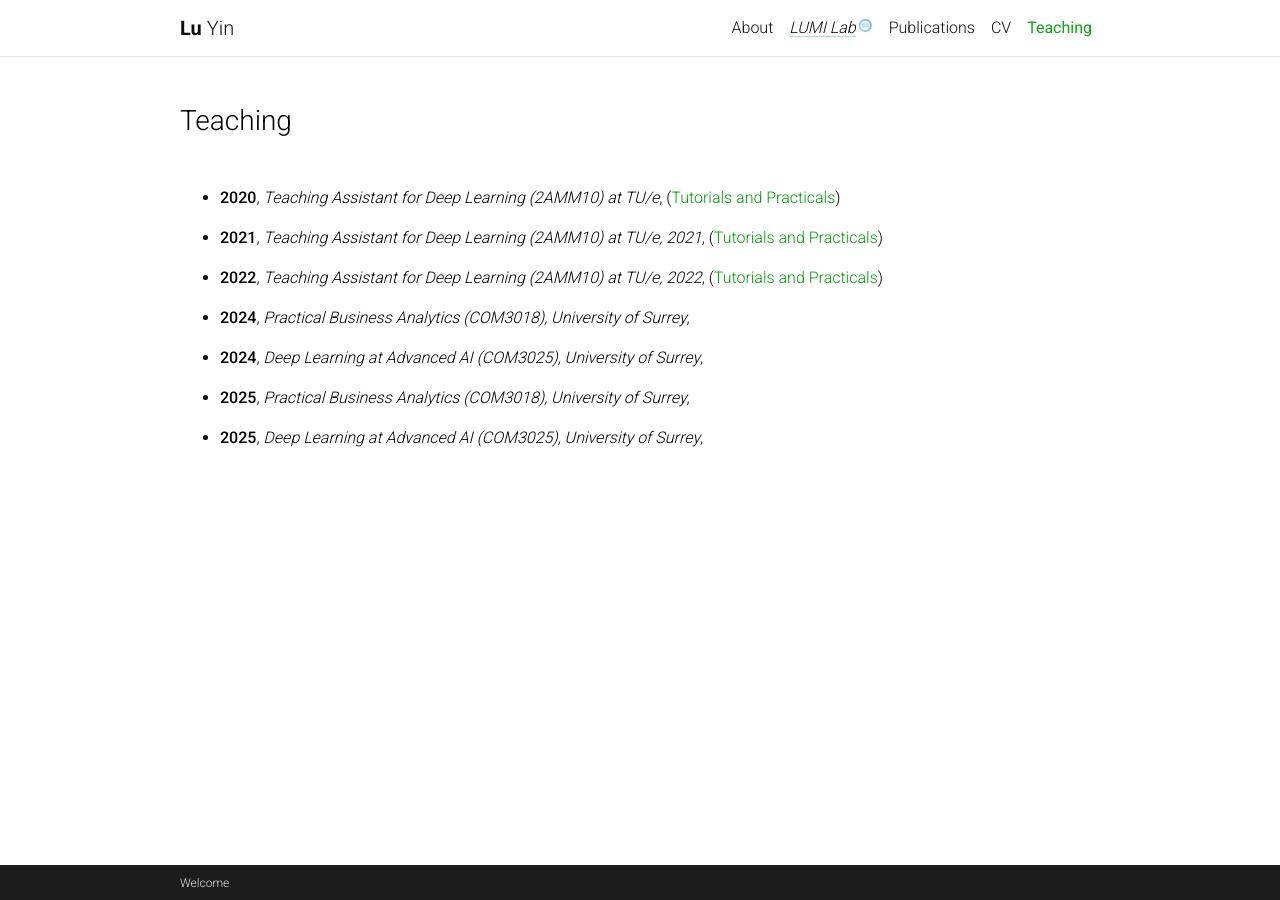
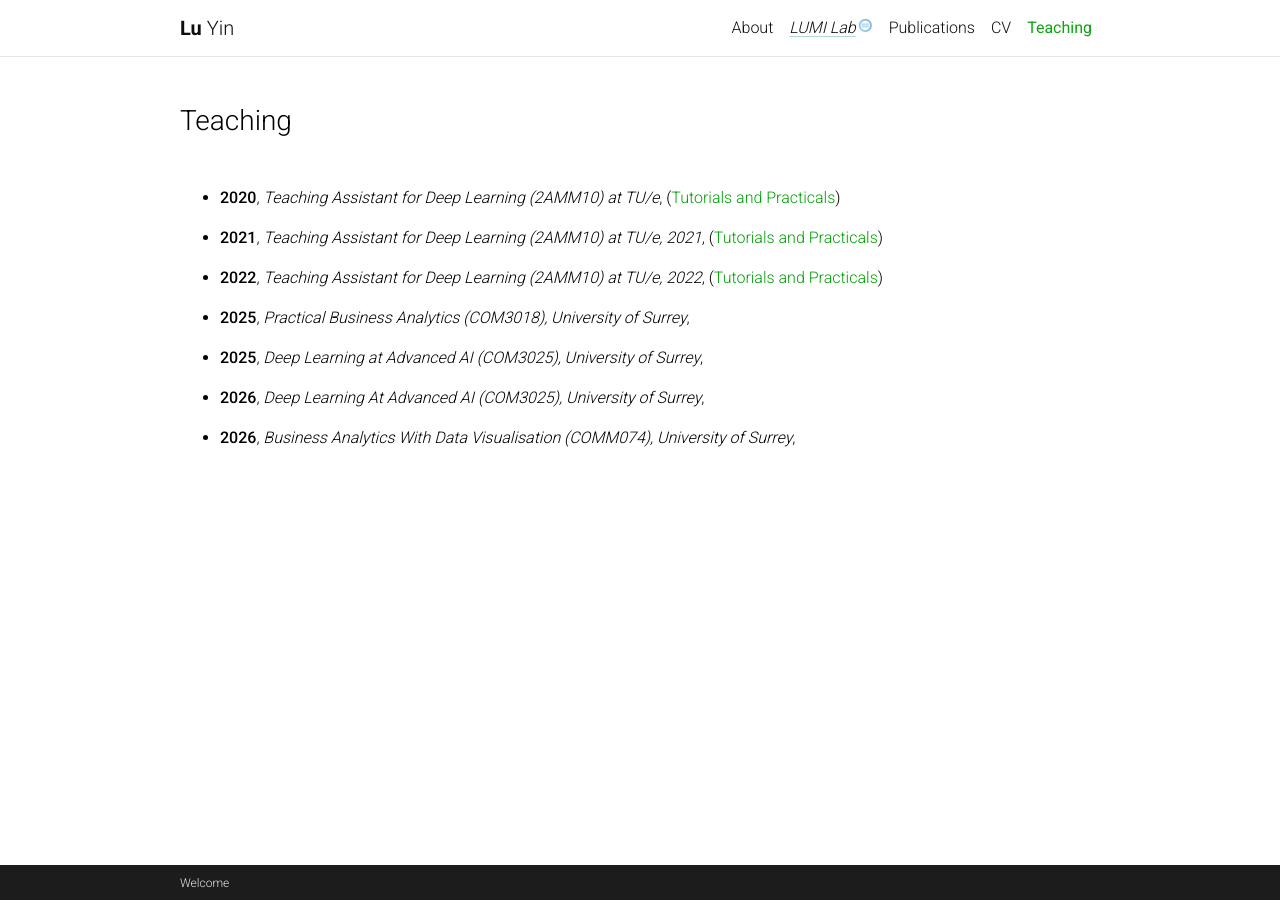
Before and after one commit to luuyin/luuyin.github.io, a Jekyll site: the page built from _pages/teaching.md, in a window 1280 px wide. Built offline with Jekyll 4.4.1, drawn with Linux system fonts in a browser that asks for light colours; full-size pictures stand in for the smaller copies a plugin makes; comment, search, counter and statistics services are not loaded; a style sheet for code colours, icons or effects is not loaded.

Commit message:
Update news and teaching entries

```diff
--- a/_pages/teaching.md
+++ b/_pages/teaching.md
@@ -16,13 +16,13 @@ nav_order: 5
 
 - **2022**, *Teaching Assistant for Deep Learning (2AMM10) at TU/e, 2022*, ([Tutorials and Practicals](https://github.com/luuyin/TU-e-deeplearning-2022))
 
-- **2024**, *Practical Business Analytics (COM3018), University of Surrey*,
-
-- **2024**, *Deep Learning at Advanced AI (COM3025), University of Surrey*,
-
 - **2025**, *Practical Business Analytics (COM3018), University of Surrey*,
 
 - **2025**, *Deep Learning at Advanced AI (COM3025), University of Surrey*,
+
+- **2026**, *Deep Learning At Advanced AI (COM3025), University of Surrey*,
+
+- **2026**, *Business Analytics With Data Visualisation (COMM074), University of Surrey*,
 
 
 
```
Also changed, not shown: _news/2026_ICML.md (+1 -1 lines), _news/2026_NeurIPS_AC.md (added, +7 -0 lines), _news/2026_Parameter_Golf.md (added, +7 -0 lines).
